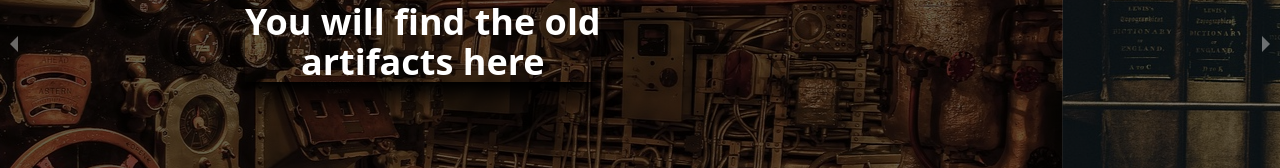
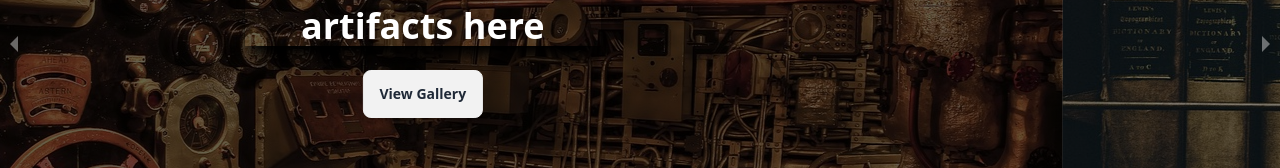
Before and after one commit to sumdx/historical-artifacts-tracker-client-side, a React (Vite) app: page / in a window 1280 px wide. Shown: the part 226-394 px from the top of the page. Built offline with nearby package versions, Linux system fonts and the light colour scheme; no server answers.

Commit message:
banner updated

```diff
--- a/src/pages/Home.jsx
+++ b/src/pages/Home.jsx
@@ -7,7 +7,7 @@ import cover3 from "./../assets/Images/cover3.jpg";
 import cover4 from "./../assets/Images/cover4.jpg";
 import axios from "axios";
 import FeaturedDataCard from "../components/FeaturedDataCard";
-import { Link } from "react-router-dom";
+import { Link, NavLink } from "react-router-dom";
 import gl1 from "./../assets/Images/gl1.jpg";
 import gl2 from "./../assets/Images/gl2.jpg";
 import gl3 from "./../assets/Images/gl3.jpg";
@@ -49,6 +49,10 @@ const Home = () => {
                   Welcome to <br />
                   Historical Artifact Tracker
                 </h1>
+                <NavLink to={"/all-artifacts"}>
+                <button className="btn mt-6">Check Artifacts</button>
+                </NavLink>
+
               </div>
             </div>
             <div className="w-full h-[400px] ">
@@ -60,6 +64,10 @@ const Home = () => {
                   <br />
                   artifacts here
                 </h1>
+                <NavLink to={"/all-artifacts"}>
+                <button className="btn mt-6">View Gallery</button>
+                </NavLink>
+
               </div>
             </div>
             <div className="w-full h-[400px] ">
@@ -69,6 +77,10 @@ const Home = () => {
                 <h1 className=" shadow-xl shadow-black text-4xl text-white top-1/2">
                   Easy to Add, Easy to Track
                 </h1>
+                <NavLink to={"/all-artifacts"}>
+                <button className="btn mt-6">All Artifacts</button>
+                </NavLink>
+
               </div>
             </div>
             <div className="w-full h-[400px] ">
@@ -78,6 +90,10 @@ const Home = () => {
                 <h1 className="shadow-xl shadow-black text-4xl text-white top-1/2">
                   Artifact Tracker - All your Collection
                 </h1>
+                <NavLink to={"/all-artifacts"}>
+                <button className="btn mt-6">Check Artifacts</button>
+                </NavLink>
+
               </div>
             </div>
           </Carousel>
```
